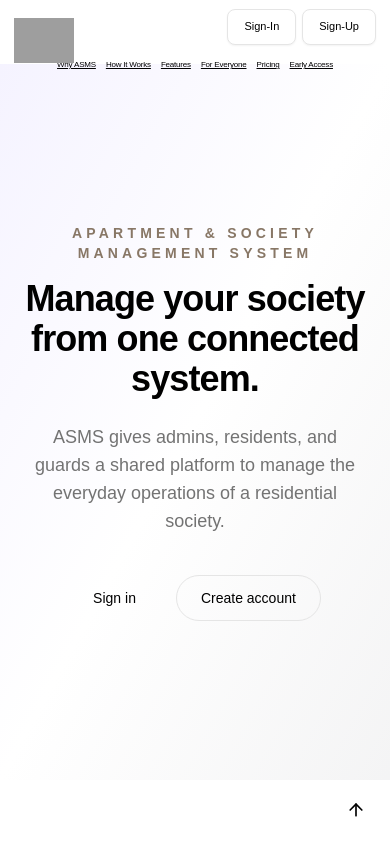
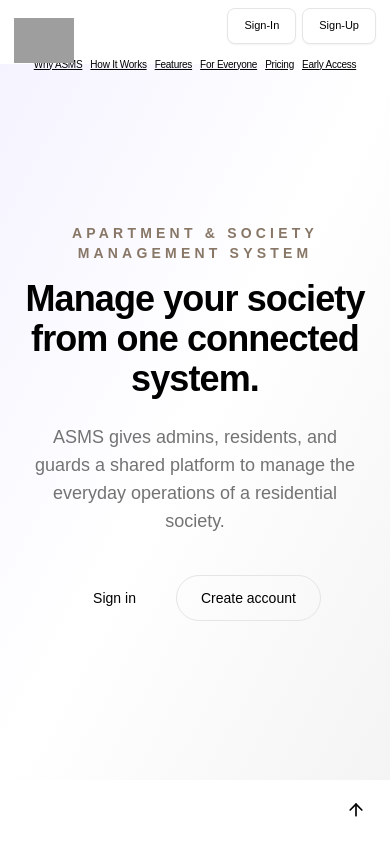
Before and after one commit to Ritik1510/ASMS-Admin-Dashboard-Web-App, a Next.js app: page / in a window 390 px wide. Shown: the top 844 px of the page. Built offline with nearby package versions, Linux system fonts and the light colour scheme; no server answers; grey boxes are pictures that could not be loaded; a web font is replaced by a local one.

Commit message:
fixing the public header responsive issue.

```diff
--- a/src/components/layouts/marketing/header.layout.tsx
+++ b/src/components/layouts/marketing/header.layout.tsx
@@ -28,7 +28,7 @@ function MarketingHeader() {
   return (
     <header
       className={`
-        sticky top-2 z-20 mx-1.5 h-16
+        sticky top-2 z-20 mx-1.5 min-h-16
         flex items-center justify-end flex-wrap
         px-2 gap-3
         transition-all duration-300 ease-out
--- a/src/components/navigation/marketing/navigation/marketing.navigation.tsx
+++ b/src/components/navigation/marketing/navigation/marketing.navigation.tsx
@@ -3,12 +3,12 @@ import { navigation } from "../config/navigation.config"
 
 function MarketingHeaderNavigation() {
   return (
-    <div className="flex justify-center items-center gap-2.5 md:gap-3 lg:gap-5">
+    <div className="flex justify-center items-center gap-2 md:gap-3 lg:gap-5">
       {navigation.map((item) => (
         <Link
         key={item.id}
         href={item.href || '#' }
-        className="text-[8px] min-[400px]:text-[9px] sm:text-xs md:text-sm underline sm:underline-offset-2 md:underline-offset-4 tracking-tight"
+        className="text-[10px] min-[400px]:text-[11px] sm:text-xs md:text-sm underline sm:underline-offset-2 md:underline-offset-4 tracking-tight"
         >
           {item.label}
         </Link>
```
